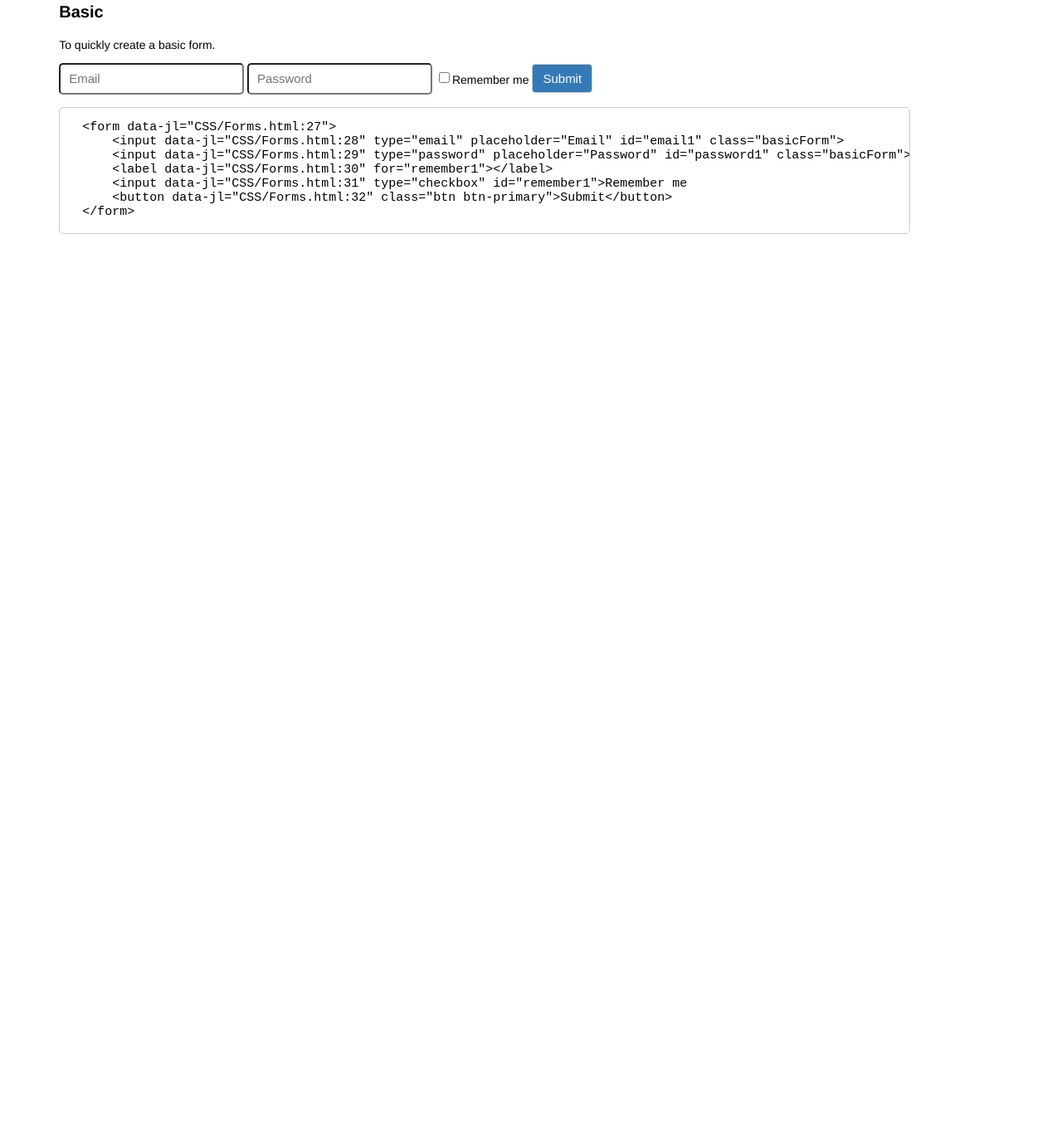
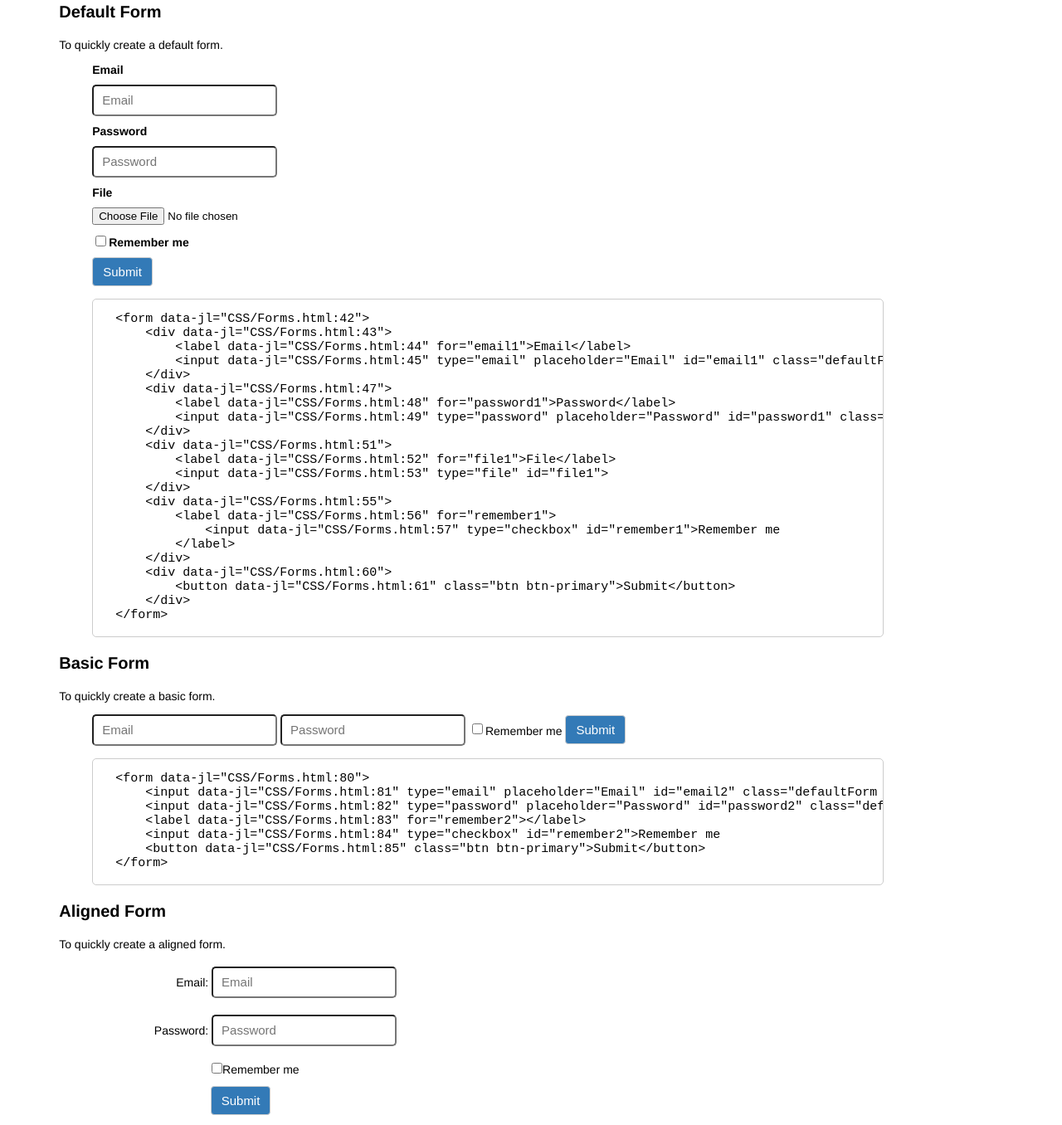
Before and after one commit to DarcyAnn/Summer, a plain HTML site: page CSS/Forms.html in a window 1280 px wide. Shown: the part 135-1491 px from the top of the page at 83% size. Before the commit the page ends 800 px from the top, so only its background shows below. Drawn offline with Linux system fonts and the light colour scheme.

Commit message:
add default and aligned forms

```diff
--- a/CSS/Forms.html
+++ b/CSS/Forms.html
@@ -11,25 +11,123 @@
 <div id="forms">
     <h2>Forms</h2>
     <hr/>
-    <h3>Basic</h3>
-        <p>To quickly create a basic form.</p>
-        <div class="basic">
-            <form>
-                <input type="email" placeholder="Email" id="email1" class="basicForm"/>
-                <input type="password" placeholder="Password" id="password1" class="basicForm"/>
-                <label for="remember1"></label>
-                <input type="checkbox"  id="remember1"/>Remember me
+    <h3>Default Form</h3>
+    <p>To quickly create a default form.</p>
+    <div class="default">
+        <form>
+            <div>
+                <label for="email1">Email</label>
+                <input type="email" placeholder="Email" id="email1" class="defaultForm"/>
+            </div>
+            <div>
+                <label for="password1">Password</label>
+                <input type="password" placeholder="Password" id="password1" class="defaultForm"/>
+            </div>
+            <div>
+                <label for="file1">File</label>
+                <input type="file" id="file1"/>
+            </div>
+            <div>
+                <label for="remember1">
+                    <input type="checkbox"  id="remember1"/>Remember me
+                </label>
+            </div>
+            <div>
                 <button class="btn btn-primary">Submit</button>
-            </form>
-        </div>
-        <div>
+            </div>
+        </form>
+    </div>
+    <div class="default">
         <pre>
    <form>
-       <input type="email" placeholder="Email" id="email1" class="basicForm"/>
-       <input type="password" placeholder="Password" id="password1" class="basicForm"/>
-       <label for="remember1"></label>
-       <input type="checkbox"  id="remember1"/>Remember me
+       <div>
+           <label for="email1">Email</label>
+           <input type="email" placeholder="Email" id="email1" class="defaultForm"/>
+       </div>
+       <div>
+           <label for="password1">Password</label>
+           <input type="password" placeholder="Password" id="password1" class="defaultForm"/>
+       </div>
+       <div>
+           <label for="file1">File</label>
+           <input type="file" id="file1"/>
+       </div>
+       <div>
+           <label for="remember1">
+               <input type="checkbox"  id="remember1"/>Remember me
+           </label>
+       </div>
+       <div>
+           <button class="btn btn-primary">Submit</button>
+       </div>
+   </form>
+        </pre>
+    </div>
+
+    <h3>Basic Form</h3>
+    <p>To quickly create a basic form.</p>
+    <div class="basic">
+        <form>
+            <input type="email" placeholder="Email" id="email2" class="defaultForm basicForm"/>
+            <input type="password" placeholder="Password" id="password2" class="defaultForm basicForm"/>
+            <label for="remember2"></label>
+            <input type="checkbox"  id="remember2"/>Remember me
+            <button class="btn btn-primary">Submit</button>
+        </form>
+    </div>
+    <div class="basic">
+        <pre>
+   <form>
+       <input type="email" placeholder="Email" id="email2" class="defaultForm basicForm"/>
+       <input type="password" placeholder="Password" id="password2" class="defaultForm basicForm"/>
+       <label for="remember2"></label>
+       <input type="checkbox"  id="remember2"/>Remember me
        <button class="btn btn-primary">Submit</button>
+   </form>
+        </pre>
+    </div>
+
+    <h3>Aligned Form</h3>
+    <p>To quickly create a aligned form.</p>
+    <div class="aligned">
+        <form>
+            <div>
+                <label for="email3">Email:</label>
+                <input type="email" placeholder="Email" id="email3" class="defaultForm alignedForm"/>
+            </div>
+            <div>
+                <label for="password3">Password:</label>
+                <input type="password" placeholder="Password" id="password3" class="defaultForm alignedForm"/>
+            </div>
+            <div>
+                <label for="remember3"></label>
+                <input type="checkbox"  id="remember3"/>Remember me
+
+            </div>
+            <div>
+                <button class="btn btn-primary">Submit</button>
+            </div>
+        </form>
+    </div>
+    <div class="aligned">
+        <pre>
+   <form>
+       <div>
+           <label for="email3">Email:</label>
+           <input type="email" placeholder="Email" id="email3" class="defaultForm alignedForm"/>
+       </div>
+       <div>
+           <label for="password3">Password:</label>
+           <input type="password" placeholder="Password" id="password3" class="defaultForm alignedForm"/>
+       </div>
+       <div>
+           <label for="remember3"></label>
+           <input type="checkbox"  id="remember3"/>Remember me
+
+       </div>
+       <div>
+           <button class="btn btn-primary">Submit</button>
+       </div>
    </form>
         </pre>
     </div>
--- a/CSS/Forms.scss
+++ b/CSS/Forms.scss
@@ -2,9 +2,44 @@
   margin: 5%;
 }
 
-.basicForm{
+.default{
+  margin: 0 40px;
+  div{
+    margin: 10px 0;
+  }
+  label{
+    font-weight: bold;
+    display: block;
+    margin: 10px 0;
+  }
+}
+
+.defaultForm{
   font-size: 15px;
   height: 30px;
   border-radius: 5px;
   padding: 2px 10px;
 }
+
+.basic{
+  margin:0 40px;
+}
+
+.aligned{
+  margin:0 40px;
+  label{
+    display: inline-block;
+    text-align: right;
+    width: 10em;
+  }
+  input{
+    margin: 5px 0 15px;
+  }
+  button{
+    margin-left: 9.5em;
+  }
+}
+
+.alignedForm{
+
+}
```
Also changed, not shown: CSS/Forms.css.
